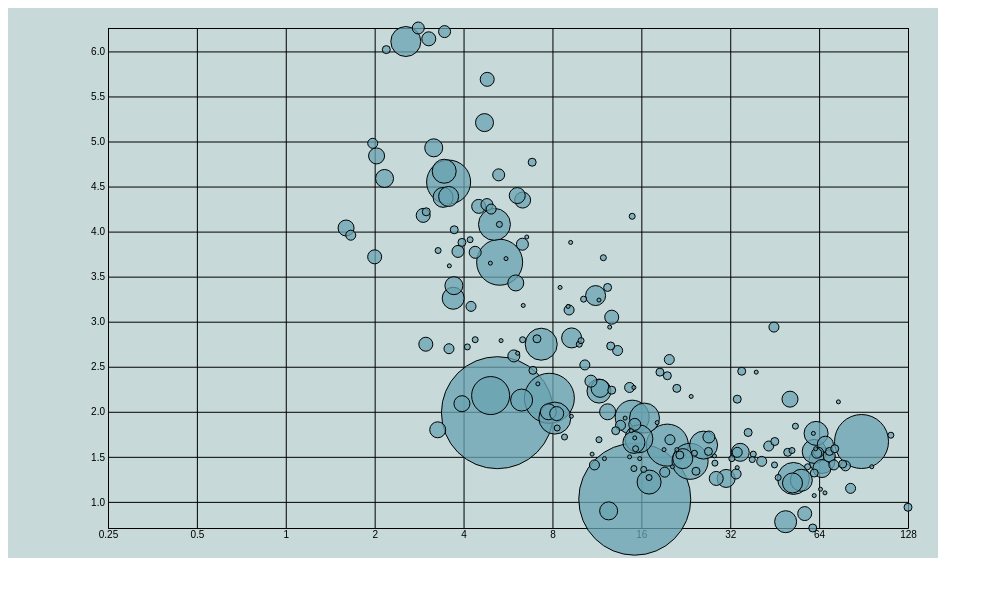
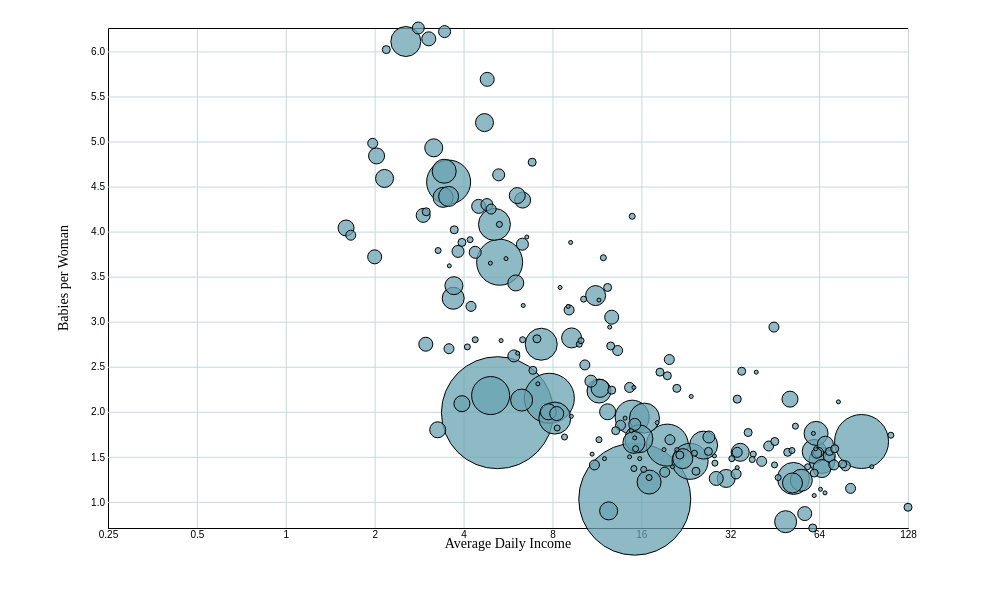
Before and after one commit to Ricardo-Straub/BubbleChart, a plain HTML site: page index.html in a window 1280 px wide. Shown: the whole page, without its empty margins (0-993 px from the left). Drawn offline with nearby package versions, Linux system fonts and the light colour scheme.

Commit message:
bubble lines; axis values

```diff
--- a/bubblechart.js
+++ b/bubblechart.js
@@ -5,13 +5,34 @@
  * @author: Nicolas Brich
  *
  * TODO:
- * -small bubbles in fornt of big bubbles
- * -hover effects
- * -color continents
+ * x small bubbles in fornt of big bubbles
+ * - hover effects
+ * - color continents
+ * - search and select countries
  *
  */
 
 let selCount = 0;
+
+
+
+d3.csv("gapminder.csv").then(function(dataset) {
+    const svgWidth = 800;
+    const svgHeight = 500;
+    let paramCountry = "country";
+    let paramIncome = "Average Daily Income";
+    let paramBabies = "Babies per Woman";
+    let minIncome = d3.min(dataset, d => parsePopulation(d[paramIncome]));
+    let maxIncome = d3.max(dataset, d => parsePopulation(d[paramIncome])); // equivalent to the function statement above
+    let minBabies = d3.min(dataset, function(d) { return d[paramBabies]; });
+    let maxBabies = d3.max(dataset, d => d[paramBabies] ); // equivalent to the function statement above
+    let scaleX = d3.scaleLog().domain([0.25, 128]).range([0, svgWidth]);
+    let scaleY = d3.scaleLinear().domain([maxBabies, minBabies]).range([0, svgHeight]);
+
+    let minPop = d3.min(dataset, d => parsePopulation(d["Population"]));
+    let maxPop = d3.max(dataset, d => parsePopulation(d["Population"]));
+    let scaleBubble = d3.scaleLinear().domain([minPop, maxPop]).range([20, 10000]);
+    const margin = {top: 20, right: 30, bottom: 30, left: 100};
 
     function parsePopulation(value) {
         let res;
@@ -51,63 +72,115 @@ function handleClick() {
             .attr("stroke-opacity", 0.75)
             .attr("fill-opacity", 0.75);
         }
-
     }
 
-d3.csv("gapminder.csv").then(function(dataset) {
-    const svgWidth = 800;
-    const svgHeight = 500;
-    let paramCountry = "country";
-    let paramIncome = "Average Daily Income";
-    let paramBabies = "Babies per Woman";
-    let minIncome = d3.min(dataset, d => parsePopulation(d[paramIncome]));
-    let maxIncome = d3.max(dataset, d => parsePopulation(d[paramIncome])); // equivalent to the function statement above
-    let minBabies = d3.min(dataset, function(d) { return d[paramBabies]; });
-    let maxBabies = d3.max(dataset, d => d[paramBabies] ); // equivalent to the function statement above
-    let scaleX = d3.scaleLog().domain([0.25, 128]).range([0, svgWidth]);
-    let scaleY = d3.scaleLinear().domain([maxBabies, minBabies]).range([0, svgHeight]);
+    function handleHover(event, d) {
+        // Get the current bubble position
+        const cx = scaleX(d[paramIncome]) + margin.left; // X position
+        const cy = scaleY(d[paramBabies]) + margin.top; // Y position
+        const xValue = d[paramIncome]; // X value (income)
+        const yValue = d[paramBabies]; // Y value (babies per woman)
 
-    let minPop = d3.min(dataset, d => parsePopulation(d["Population"]));
-    let maxPop = d3.max(dataset, d => parsePopulation(d["Population"]));
-    let scaleBubble = d3.scaleLinear().domain([minPop, maxPop]).range([20, 10000]);
-    const margin = {top: 20, right: 30, bottom: 30, left: 100};
-    //const features = ["mcg","gvh","aac","alm1","alm2","lip","chg"]; // feature names
+        // Update the lines to connect to the bubble
+        lineX.attr("x1", cx)
+        .attr("y1", svgHeight + margin.top) // Start from the bottom of the SVG
+        .attr("x2", cx) // Connect to the bubble's X position
+        .attr("y2", cy) // Connect to the bubble's Y position
+        .style("opacity", 1); // Make the line visible
 
-    //let form = d3.select("#valueSelection"); // select form by id
+        lineY.attr("x1", margin.left) // Start from the left of the SVG
+        .attr("y1", cy) // Connect to the bubble's Y position
+        .attr("x2", cx) // Connect to the bubble's X position
+        .attr("y2", cy) // Connect to the bubble's Y position
+        .style("opacity", 1); // Make the line visible
 
+        xAxisLabel.attr("x", cx) // Align with bubble's X position
+        .attr("y", svgHeight + margin.top + 20) // Position below the x-axis
+        .text(xValue)
+        .style("opacity", 1); // Make visible
 
-    /*
+        // Update the y-axis label position and content
+        yAxisLabel.attr("x", margin.left - 10) // Position near the y-axis
+        .attr("y", cy) // Align with bubble's Y position
+        .text(yValue)
+        .style("opacity", 1); // Make visible
+    }
 
-    form.append("p") // Add the heading as text paragraph (<p> tag) to the form
-      .text("Select data value for X-axis:");
+    function handleOut() {
+        lineX.style("opacity", 0);
+        lineY.style("opacity", 0);
+        xAxisLabel.style("opacity", 0);
+        yAxisLabel.style("opacity", 0);
+    }
 
-    let item = form.selectAll("label") // Add a label for each feature
-      .data(features) // Set the data
-      .enter() // Join
-      .append("label") // Add a label for each data point
-      .text(function(d) { return d; }) // Set the feature name as text
-      .append("input") // Add the radio button (input type radio)
-      .attr("type", "radio")
-      .attr("name", "valueSel") // Set the same name for all radio buttons
-      .attr("value", function(d) { return d; }) // value == feature name
-      */
-
+    // SVG container
     let svg = d3.select("svg")
       .attr("width", svgWidth + margin.left + margin.right)
       .attr("height", svgHeight + margin.top + margin.bottom)
       .attr("class", "chart");
 
+    // x-Axis
     // Source: https://d3js.org/d3-axis
     svg.append("g")
       .attr("transform", "translate(" + margin.left + "," + (svgHeight + margin.top) + ")")
+      .attr("class", "tick")
       .call(d3.axisBottom(scaleX)
       .tickValues([0.25, 0.5, 1, 2, 4, 8, 16, 32, 64, 128])
       .tickFormat(d => d)
       .tickSize(-svgHeight));
 
+    // y-Axis
     svg.append("g")
       .attr("transform", "translate(" + margin.left + "," + margin.top + ")")
       .call(d3.axisLeft(scaleY).tickSize(-svgWidth));
+
+    // x-Axis label
+    svg.append("text")
+      .attr("transform", "translate(" + (svgWidth / 2 + margin.left) + " ," + (svgHeight + margin.top + 20) + ")")
+      .style("text-anchor", "middle")
+      .style("font-size", "14px") // Set font size
+      .style("fill", "black") // Set text color
+      .text("Average Daily Income");
+
+    // y-Axis label
+    svg.append("text")
+      .attr("transform", "rotate(-90)")
+      .attr("y", margin.left - 40)
+      .attr("x", - (svgHeight / 2 + margin.top))
+      .style("text-anchor", "middle")
+      .style("font-size", "14px") // Set font size
+      .style("fill", "black") // Set text color
+      .text("Babies per Woman");
+
+    // x-Axis line
+    const lineX = svg.append("line")
+      .attr("stroke", "grey") // Set line color
+      .attr("stroke-width", 1) // Set line width
+      .attr("stroke-dasharray", "5,5") // Optional: dashed line style
+      .style("opacity", 0); // Start with opacity 0 (invisible)
+
+    // y-Axis line
+    const lineY = svg.append("line")
+      .attr("stroke", "grey")
+      .attr("stroke-width", 1)
+      .attr("stroke-dasharray", "5,5") // Optional: dashed line style
+      .style("opacity", 0); // Start with opacity 0 (invisible)
+
+    // Current x-value
+    const xAxisLabel = svg.append("text")
+      .attr("class", "x-axis-label")
+      .attr("text-anchor", "middle")
+      .attr("fill", "black")
+      .style("font-size", "12px")
+      .style("opacity", 0); // Start hidden
+
+    // Current y-value
+    const yAxisLabel = svg.append("text")
+      .attr("class", "y-axis-label")
+      .attr("text-anchor", "end")
+      .attr("fill", "black")
+      .style("font-size", "12px")
+      .style("opacity", 0); // Start hidden
 
     dataset.forEach(d => {
         if (!d["Population"] || isNaN(parsePopulation(d["Population"]))) {
@@ -115,11 +188,12 @@ d3.csv("gapminder.csv").then(function(dataset) {
         }
     });
 
+    // Sort dataset for bubble overlapping
     // Source: https://observablehq.com/@d3/d3-ascending
     dataset.sort((a, b) => parsePopulation(b["Population"]) - parsePopulation(a["Population"]));
     console.log("Sorted dataset:", dataset);
 
-
+    // Circles
     svg.selectAll("circle")
       .data(dataset)
       .enter()
@@ -131,7 +205,9 @@ d3.csv("gapminder.csv").then(function(dataset) {
       .attr('stroke', 'black')
       .attr("fill-opacity", 0.75)
       .attr('fill', '#69a3b2')
-      .on("click", handleClick);
+      .on("click", handleClick)
+      .on("mouseover", handleHover)
+      .on("mouseout", handleOut);
 
   }, function(reason) {
     console.log(reason); // Error! In many browsers, press F12 to see the console
--- a/styles.css
+++ b/styles.css
@@ -18,5 +18,10 @@ label {
   }
 
 .chart {
-    background-color: #C7D9D9;
+    background-color: white;
   }
+
+.tick line {
+    stroke: #C7D9D9;
+
+}
```
Lines whose indentation alone changed are shown as unchanged.
